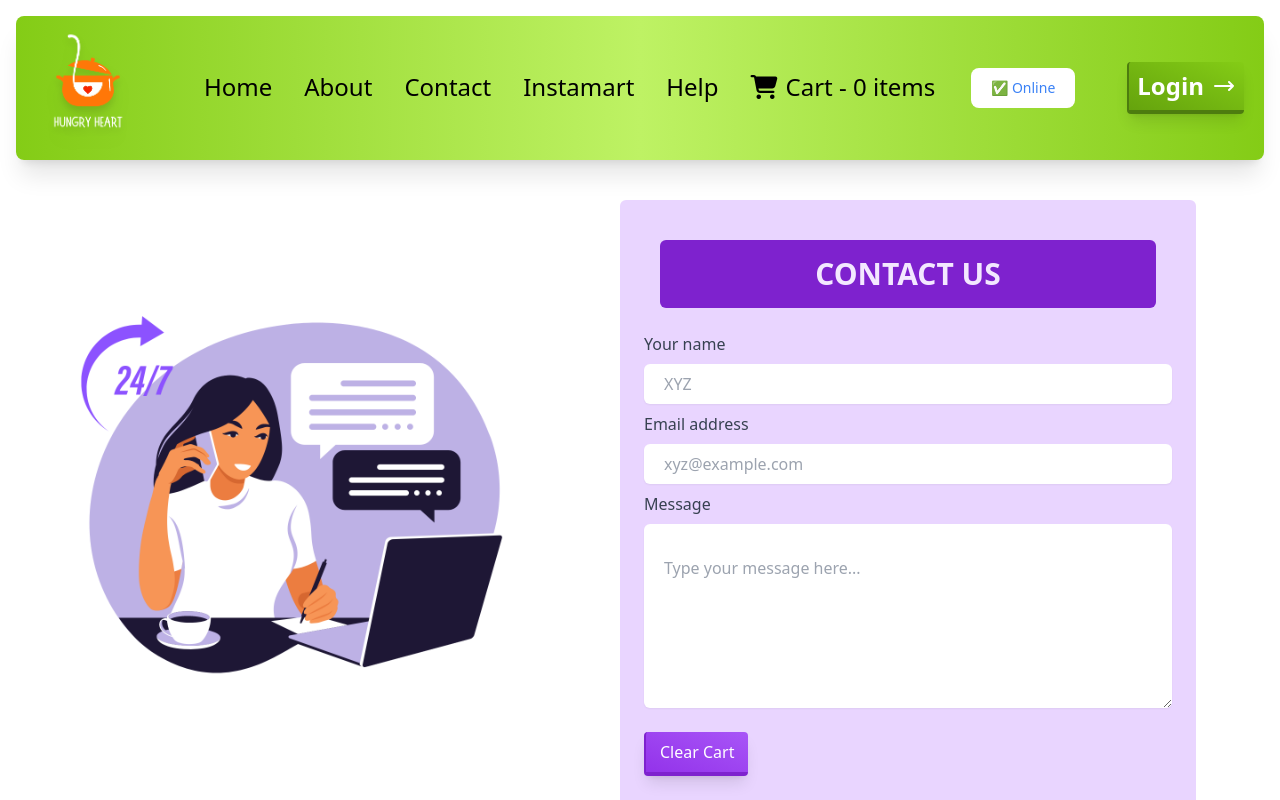
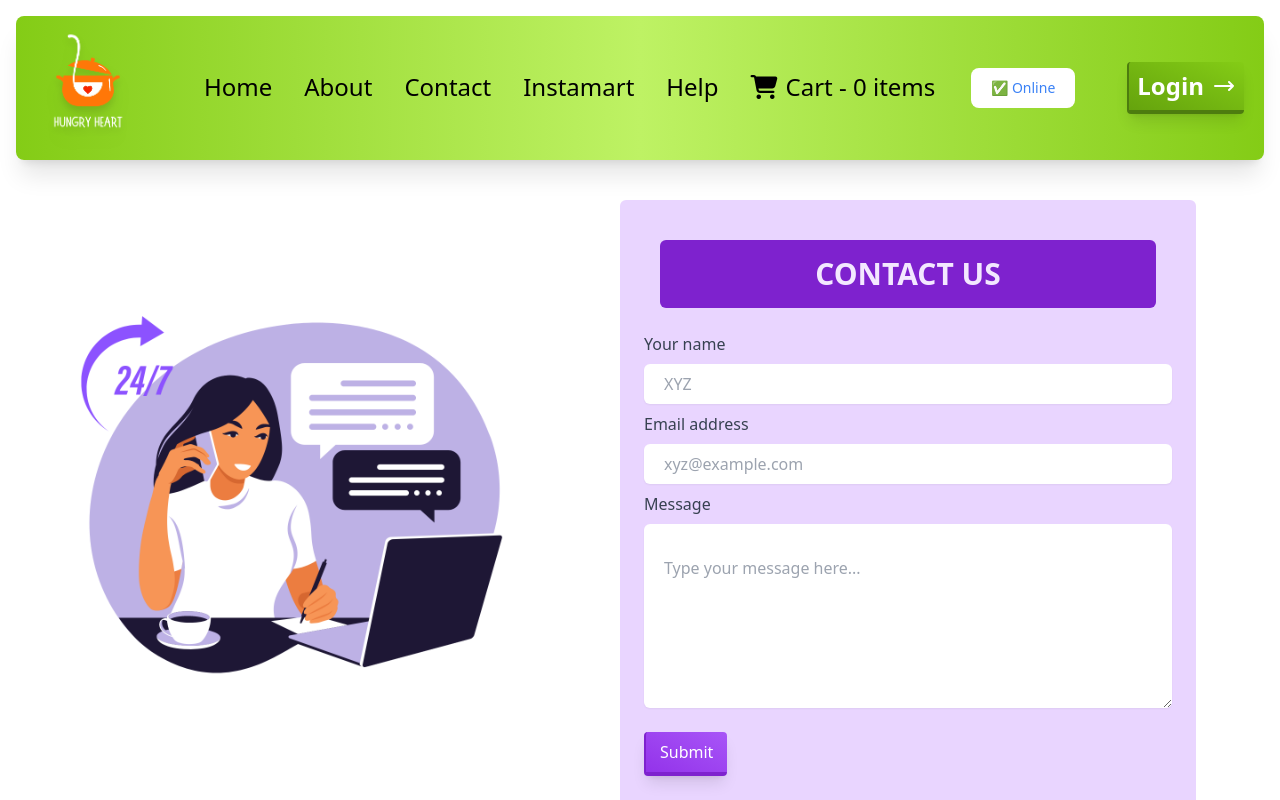
Before and after one commit to mhdamaan79/Hungry-Heart, a React (Vite) app: page /contact in a window 1280 px wide. Shown: the top 800 px of the page. Built offline with nearby package versions, Linux system fonts and the light colour scheme.

Commit message:
Contact button text updated

```diff
--- a/src/Components/Contact.js
+++ b/src/Components/Contact.js
@@ -80,7 +80,7 @@
                   class="rounded relative inline-flex group items-center justify-center px-3.5 py-2 mt-2 cursor-pointer border-b-4 border-l-2 active:border-purple-600 active:shadow-none shadow-lg bg-gradient-to-tr from-purple-600 to-purple-500 border-purple-700 text-white"
                 >
                   <span class="absolute w-0 h-0 transition-all duration-300 ease-out bg-white rounded-full group-hover:w-32 group-hover:h-32 opacity-10"></span>
-                  <span class="relative">Clear Cart</span>
+                  <span class="relative">Submit</span>
                 </a>
               </button>
             </div>
```
